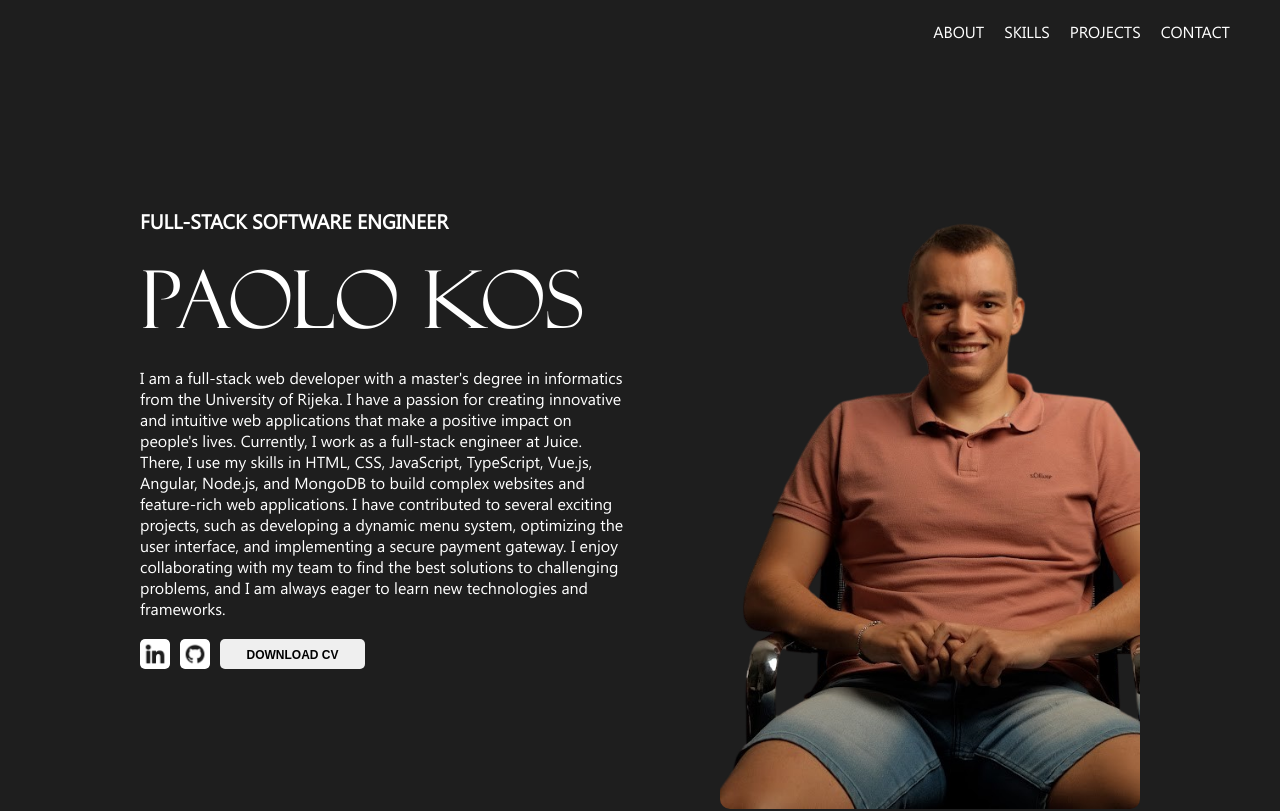
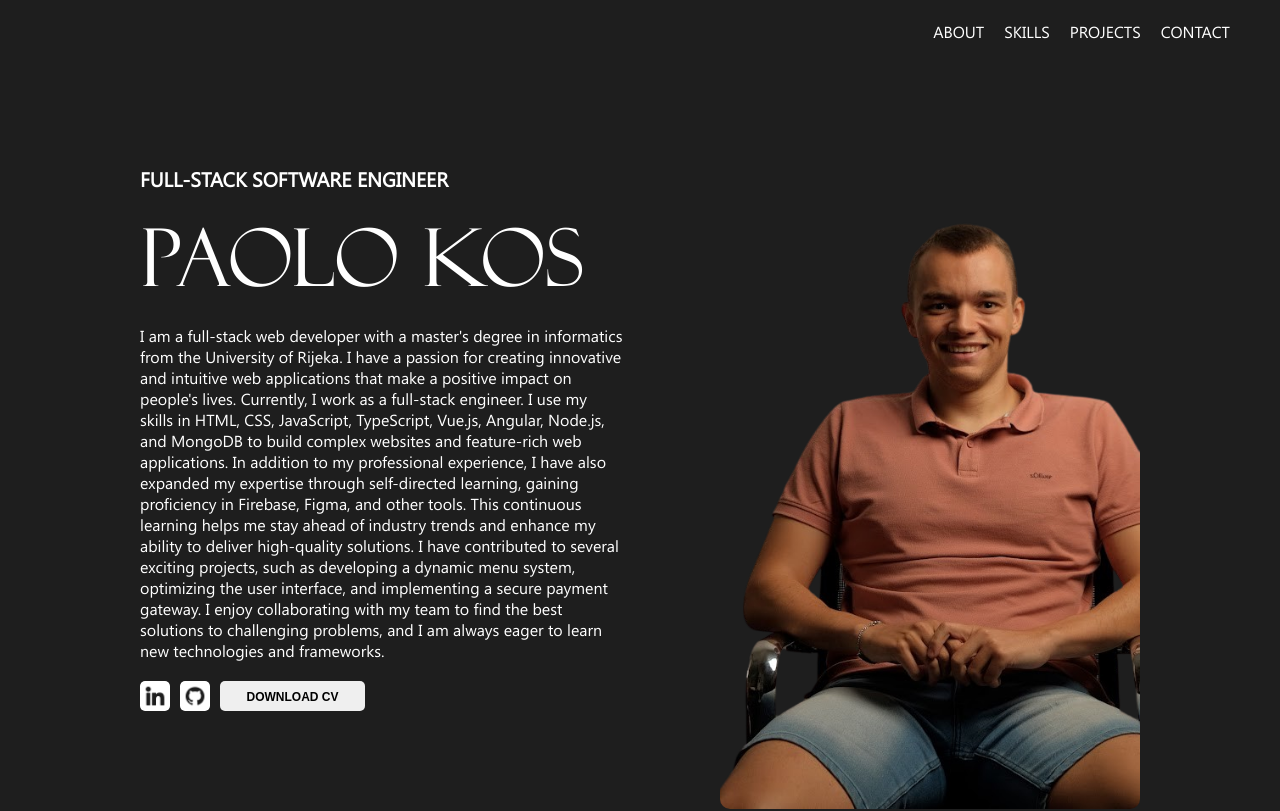
Before and after one commit to kospaolo/portfolio, an Angular app: page /home in a window 1280 px wide. Shown: the top 811 px of the page. Built offline with nearby package versions, Linux system fonts and the light colour scheme.

Commit message:
About content

```diff
--- a/src/app/home/about/about/about.component.html
+++ b/src/app/home/about/about/about.component.html
@@ -8,15 +8,19 @@
           I am a full-stack web developer with a master's degree in informatics
           from the University of Rijeka. I have a passion for creating
           innovative and intuitive web applications that make a positive impact
-          on people's lives. Currently, I work as a full-stack engineer
-          at Juice. There, I use my skills in HTML, CSS, JavaScript, TypeScript,
-          Vue.js, Angular, Node.js, and MongoDB to build complex websites and
-          feature-rich web applications. I have contributed to several exciting
-          projects, such as developing a dynamic menu system, optimizing the
-          user interface, and implementing a secure payment gateway. I enjoy
-          collaborating with my team to find the best solutions to challenging
-          problems, and I am always eager to learn new technologies and
-          frameworks.
+          on people's lives. Currently, I work as a full-stack engineer. I use
+          my skills in HTML, CSS, JavaScript, TypeScript, Vue.js, Angular,
+          Node.js, and MongoDB to build complex websites and feature-rich web
+          applications. In addition to my professional experience, I have also
+          expanded my expertise through self-directed learning, gaining
+          proficiency in Firebase, Figma, and other tools. This continuous
+          learning helps me stay ahead of industry trends and enhance my ability
+          to deliver high-quality solutions. I have contributed to several
+          exciting projects, such as developing a dynamic menu system,
+          optimizing the user interface, and implementing a secure payment
+          gateway. I enjoy collaborating with my team to find the best solutions
+          to challenging problems, and I am always eager to learn new
+          technologies and frameworks.
         </p>
         <div class="socials">
           <div class="social">
```
Also changed, not shown: 3 other files (tests, documents, lock files or other folders).
